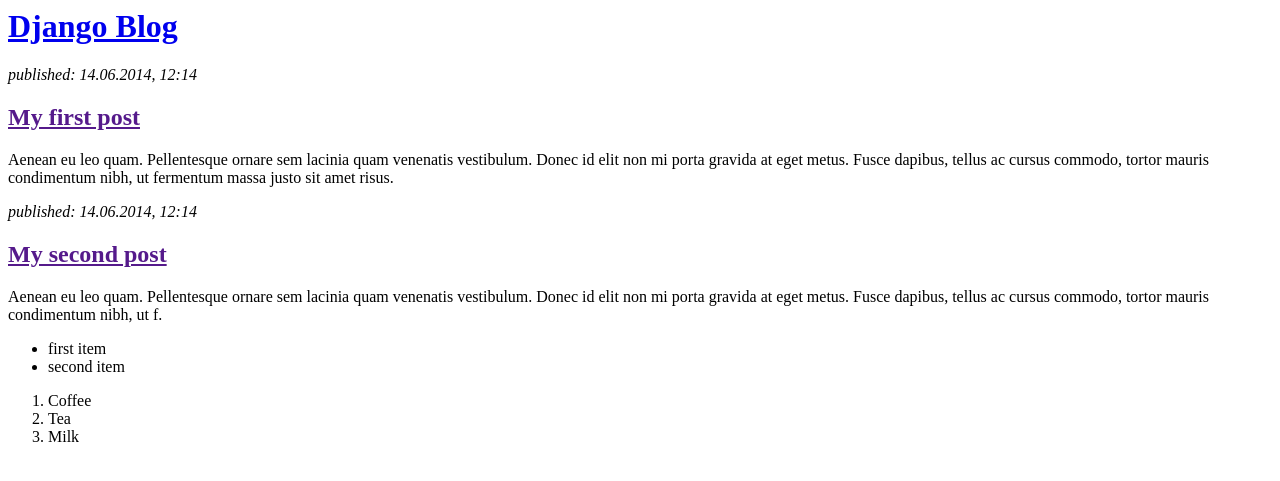
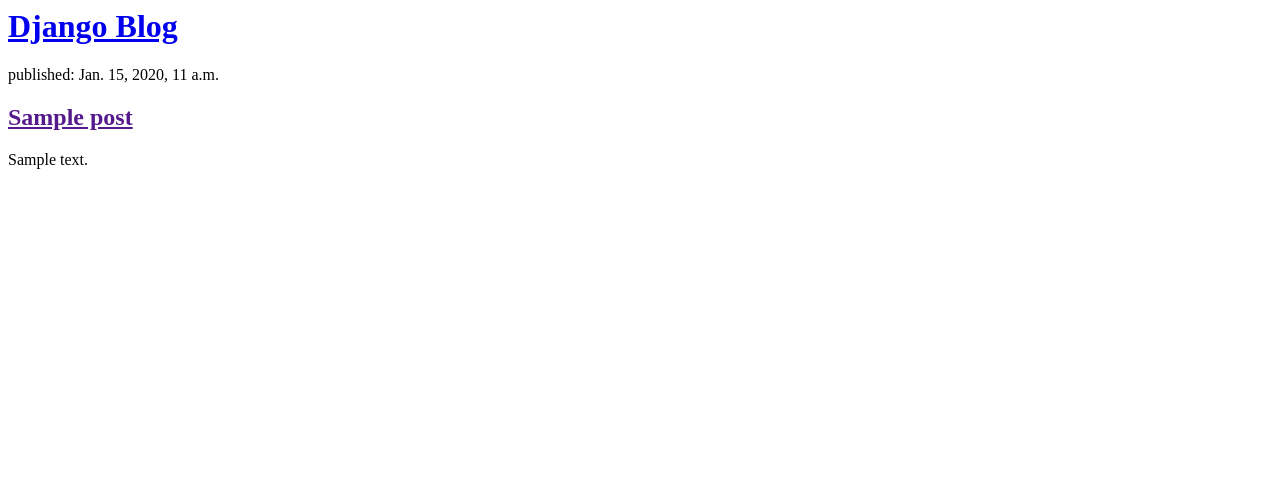
Before and after one commit to thatting/django-blog, a Django app: template blog/templates/blog/post_list.html in a window 1280 px wide. Shown: the top 481 px of the page. Run offline with Django 3.2, Linux system fonts and the light colour scheme; the template is opened without the code that fills it: values that come from a table or form of the project are taken from there, others are empty; tables that the repository leaves empty hold one stand-in row (values such as "Sample post").

Commit message:
Modified templates to display posts from database.

```diff
--- a/blog/templates/blog/post_list.html
+++ b/blog/templates/blog/post_list.html
@@ -7,22 +7,13 @@
             <h1><a href="/">Django Blog</a></h1>
         </div>
 
-        <div>
-            <p><em>published: 14.06.2014, 12:14</em></p>
-            <h2><a href="">My first post</a></h2>
-            <p>Aenean eu leo quam. Pellentesque ornare sem lacinia quam venenatis vestibulum. Donec id elit non mi porta gravida at eget metus. Fusce dapibus, tellus ac cursus commodo, tortor mauris condimentum nibh, ut fermentum massa justo sit amet risus.</p>
-        </div>
+        {% for post in posts %}
+          <div>
+            <p>published: {{ post.published_date }}</p>
+            <h2><a href="">{{ post.title }}</a></h2>
+            <p>{{ post.text|linebreaksbr }}</p>
+          </div>
+        {% endfor %}
 
-        <div>
-            <p><em>published: 14.06.2014, 12:14</em></p>
-            <h2><a href="">My second post</a></h2>
-            <p>Aenean eu leo quam. Pellentesque ornare sem lacinia quam venenatis vestibulum. Donec id elit non mi porta gravida at eget metus. Fusce dapibus, tellus ac cursus commodo, tortor mauris condimentum nibh, ut f.</p>
-            <ul><li>first item</li><li>second item</li></ul>
-            <ol>
-              <li>Coffee</li>
-              <li>Tea</li>
-              <li>Milk</li>
-            </ol>
-        </div>
     </body>
 </html>
--- a/blog/views.py
+++ b/blog/views.py
@@ -1,6 +1,9 @@
 from django.shortcuts import render
+from django.utils import timezone
+from .models import Post
 
 # Create your views here.
 
 def post_list(request):
-    return render(request, 'blog/post_list.html', {})
+    posts = Post.objects.filter(published_date__lte=timezone.now()).order_by('published_date')
+    return render(request, 'blog/post_list.html', {'posts': posts})
```
